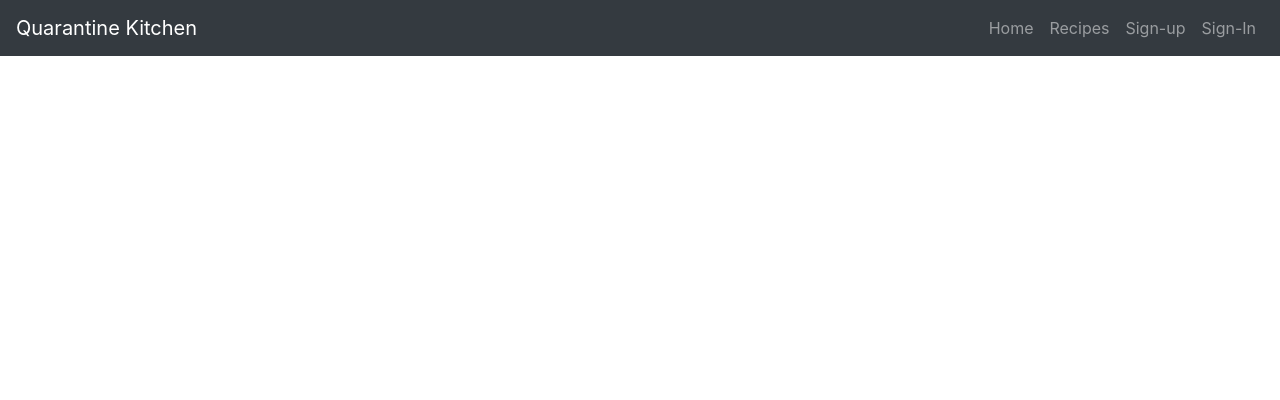
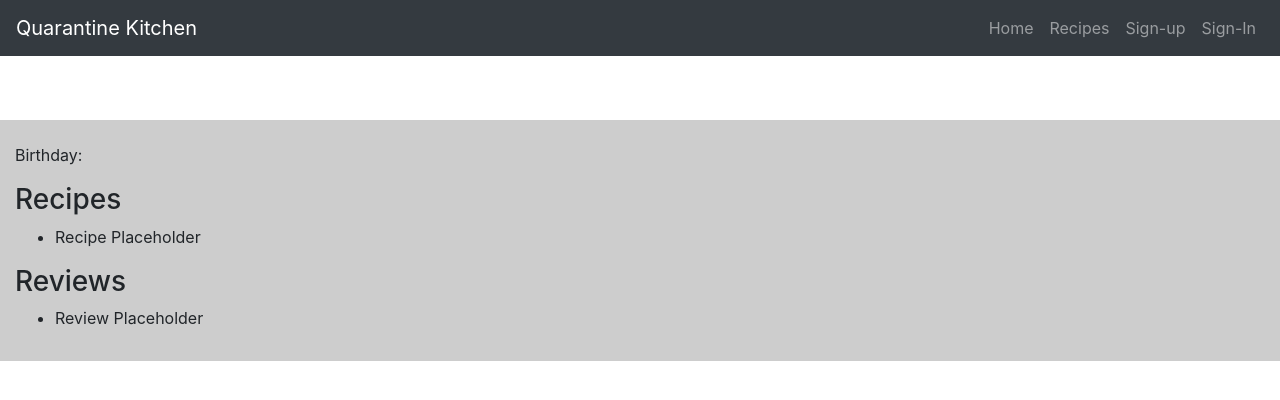
Before and after one commit to RSK9903/cs554-final-project, a React (Create React App) app in the folder front_end/: page /users/1 in a window 1280 px wide. Shown: the top 400 px of the page. Built offline with nearby package versions, Linux system fonts and the light colour scheme; no server answers.

Commit message:
Edited displaying user information

```diff
--- a/front_end/src/App.css
+++ b/front_end/src/App.css
@@ -26,7 +26,7 @@
   justify-content: space-between;
 }
 
-.account,
+.userPage,
 .sign-in,
 .sign-up {
   background: #4444;
--- a/front_end/src/components/Account.js
+++ b/front_end/src/components/Account.js
@@ -4,6 +4,7 @@ import SignOutButton from "./SignOut";
 import "../App.css";
 import ChangePassword from "./ChangePassword";
 import ChangeInfo from "./ChangeInfo";
+import User from "./User";
 import API from "../API";
 import { Container, Row, Col, Tabs, Tab, Nav } from "react-bootstrap";
 
@@ -29,13 +30,14 @@ function Account() {
 				<Col>
 					<Tabs defaultActiveKey="myInfo" id="uncontrolled-tab-example" style={{ marginTop: '5%' }}>
 						<Tab eventKey="myInfo" title="My Info">
-							<div className="account">
+							<User />
+							{/* <div className="account">
 								<h3>
 									Name: {user && user.firstName} {user && user.lastName}
 								</h3>
 								<h3>Email: {user && user.email}</h3>
 								<h3>Birthday: {user && user.birthday}</h3>
-							</div>
+							</div> */}
 						</Tab>
 						<Tab eventKey="changeInfo" title="Change Info">
 							<ChangeInfo />
--- a/front_end/src/components/App.js
+++ b/front_end/src/components/App.js
@@ -2,7 +2,7 @@ import React from "react";
 
 // import '../App.css';
 import "bootstrap/dist/css/bootstrap.min.css";
-import { BrowserRouter as Router, Route } from "react-router-dom";
+import { BrowserRouter as Router, Route, Switch } from "react-router-dom";
 import Account from "./Account";
 import Home from "./Home";
 import Navigation from "./Navigation";
@@ -13,6 +13,8 @@ import RecipeList from "./RecipeList";
 import AddRecipe from "./AddRecipe";
 import { AuthProvider } from "../firebase/Auth";
 import PrivateRoute from "./PrivateRoute";
+import User from "./User";
+
 function App() {
   return (
     <AuthProvider>
@@ -31,6 +33,8 @@ function App() {
         <PrivateRoute path="/addrecipe" component={AddRecipe} />
         <Route path="/recipes/:id" exact component={SingleRecipe}></Route>
         <Route path="/recipes" exact component={RecipeList}></Route>
+        <Route path="/users/:id" exact component={User}></Route>
+        {/* <Route path="*" exact component={Error} status={404}/> */}
       </Router>
     </AuthProvider>
   );
--- /dev/null
+++ b/front_end/src/components/User.js
@@ -0,0 +1,46 @@
+import React, { useState, useEffect, useContext } from "react";
+import { AuthContext } from "../firebase/Auth";
+import "../App.css";
+import API from "../API";
+
+const User = (props) => {
+  const { currentUser } = useContext(AuthContext);
+  const [userData, setUser] = useState(undefined);
+  const [reviews, setReviews] = useState(undefined);
+  const [recipeData, setRecipe] = useState(undefined);
+
+  useEffect(() => {
+    async function fetchData() {
+        try {
+            if(!props.match){
+                const { data } = await API.get("/users/"+currentUser.uid);
+                setUser(data);
+            } else {
+                const { data } = await API.get("/users/"+props.match.params.id);
+                setUser(data);
+            }
+      } catch (e) {
+        console.log(e);
+      }
+    }
+    fetchData();
+  },
+  []);
+
+  return(
+    <div className="userPage">
+        <h3>{userData && userData.firstName} {userData && userData.lastName}</h3>
+		<p>Birthday: {userData && userData.birthday}</p>
+        <h3>Recipes</h3>
+        <ul>
+            <li>Recipe Placeholder</li>
+        </ul>
+        <h3>Reviews</h3>
+        <ul>
+            <li>Review Placeholder</li>
+        </ul>
+    </div>
+  );
+}
+
+export default User;
```
